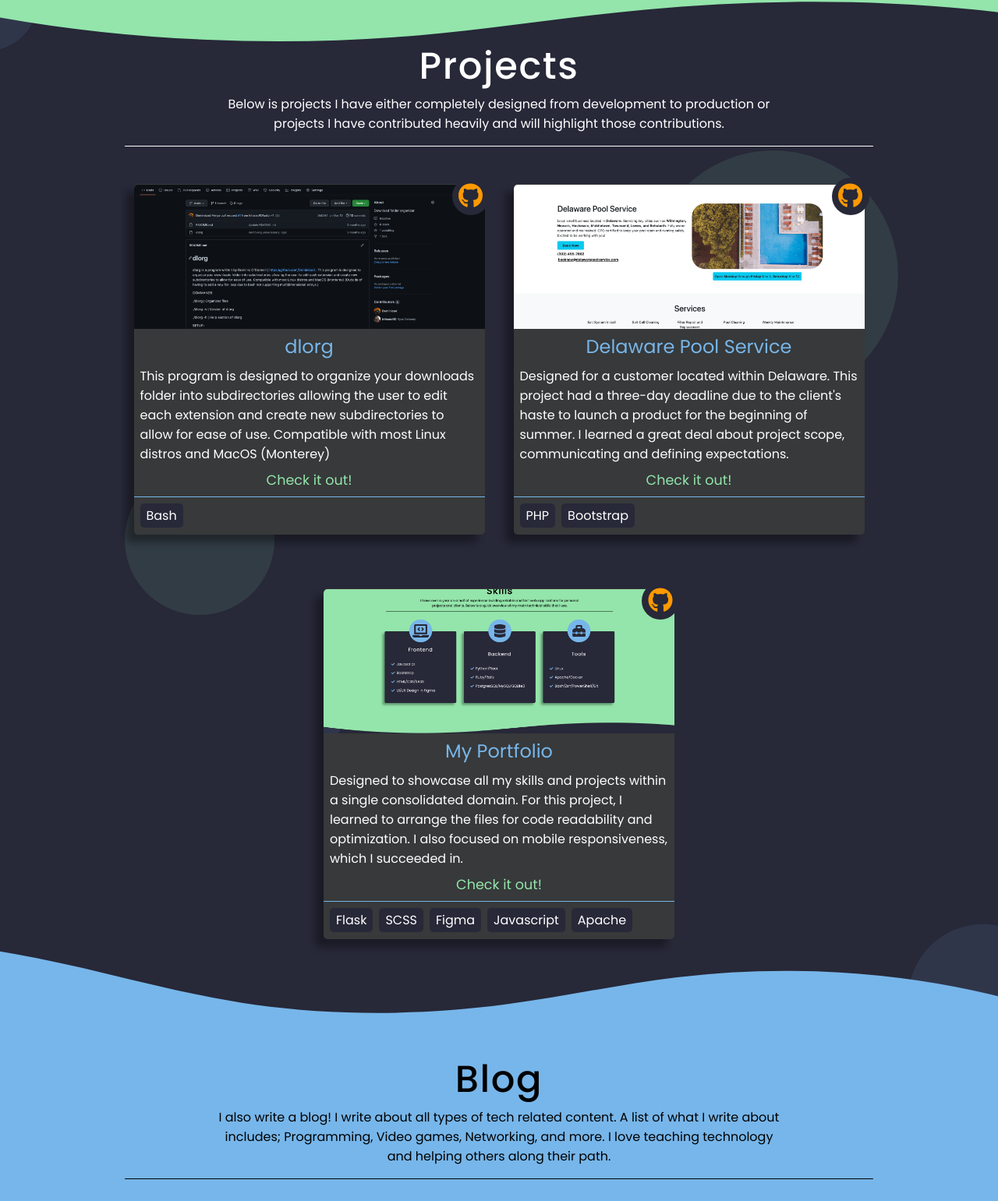
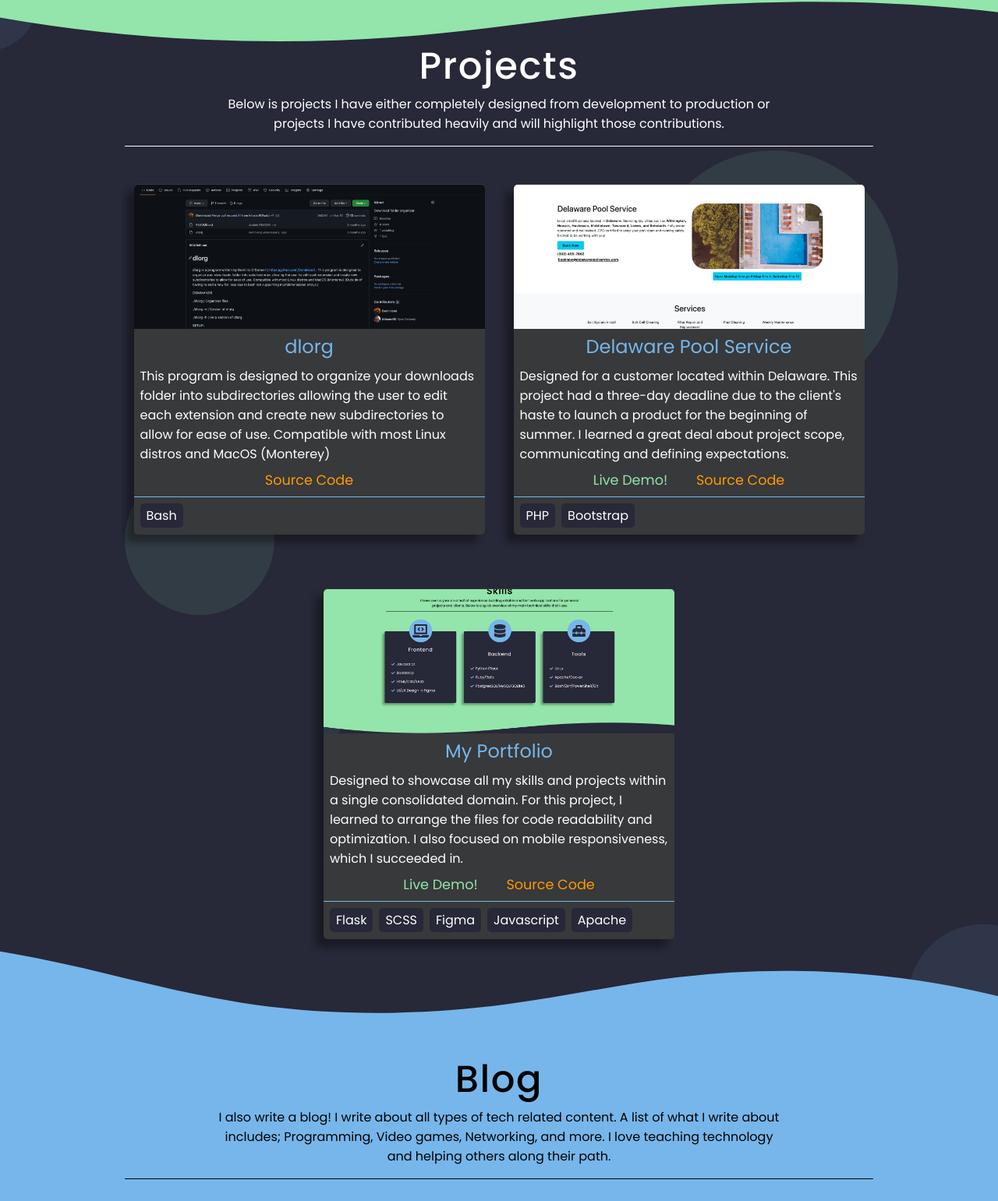
Before and after one commit to Dominicod/Portfolio, a Flask app: page / in a window 1280 px wide. Shown: the part 1625-3166 px from the top of the page at 78% size. Run offline with Flask 2, Linux system fonts and the light colour scheme; some libraries are stand-ins or nearby versions.

Commit message:
update page description. Move source code button in projects for better user acceptance

```diff
--- a/webApp/static/styles/app.css
+++ b/webApp/static/styles/app.css
@@ -45,6 +45,10 @@
   color: var(--color-black);
 }
 
+.text-git {
+  color: #ff9900;
+}
+
 body {
   background-color: var(--color-grey-1);
   font-family: Poppins, sans-serif;
@@ -81,7 +85,7 @@ body {
 /* COMMONLY USED FLEXBOX STYLES
 
 ======================== */
-.thankyou-content, .contacted-container, .cnt-left, .page-container form, .prj-gitlink, .prj-git-img, .skill-img-background, .desc-header, .page-container, .page, .hamburger-links, .nav-navigation, .nav-container {
+.thankyou-content, .contacted-container, .cnt-left, .page-container form, .skill-img-background, .desc-header, .page-container, .page, .hamburger-links, .nav-navigation, .nav-container {
   display: flex;
   justify-content: center;
   align-items: center;
@@ -179,7 +183,7 @@ nav a:hover {
 /* COMMONLY USED FLEXBOX STYLES
 
 ======================== */
-.thankyou-content, .contacted-container, .cnt-left, .page-container form, .prj-gitlink, .prj-git-img, .skill-img-background, .desc-header, .page-container, .page, .nav-container, .nav-navigation, .hamburger-links {
+.thankyou-content, .contacted-container, .cnt-left, .page-container form, .skill-img-background, .desc-header, .page-container, .page, .nav-container, .nav-navigation, .hamburger-links {
   display: flex;
   justify-content: center;
   align-items: center;
@@ -224,7 +228,7 @@ footer div, .nav-links {
 /* COMMONLY USED FLEXBOX STYLES
 
 ======================== */
-.thankyou-content, .contacted-container, .cnt-left, .page-container form, .prj-gitlink, .prj-git-img, .skill-img-background, .desc-header, .nav-container, .nav-navigation, .hamburger-links, .page, .page-container {
+.thankyou-content, .contacted-container, .cnt-left, .page-container form, .skill-img-background, .desc-header, .nav-container, .nav-navigation, .hamburger-links, .page, .page-container {
   display: flex;
   justify-content: center;
   align-items: center;
@@ -265,7 +269,7 @@ footer div, .nav-links {
 /* COMMONLY USED FLEXBOX STYLES
 
 ======================== */
-.thankyou-content, .contacted-container, .cnt-left, .page-container form, .prj-gitlink, .prj-git-img, .skill-img-background, .nav-container, .nav-navigation, .hamburger-links, .page, .page-container, .desc-header {
+.thankyou-content, .contacted-container, .cnt-left, .page-container form, .skill-img-background, .nav-container, .nav-navigation, .hamburger-links, .page, .page-container, .desc-header {
   display: flex;
   justify-content: center;
   align-items: center;
@@ -360,7 +364,7 @@ footer div a {
 /* COMMONLY USED FLEXBOX STYLES
 
 ======================== */
-.thankyou-content, .contacted-container, .cnt-left, .page-container form, .prj-gitlink, .prj-git-img, .skill-img-background, .nav-container, .nav-navigation, .hamburger-links, .page, .page-container, .desc-header {
+.thankyou-content, .contacted-container, .cnt-left, .page-container form, .skill-img-background, .nav-container, .nav-navigation, .hamburger-links, .page, .page-container, .desc-header {
   display: flex;
   justify-content: center;
   align-items: center;
@@ -492,7 +496,7 @@ h1 {
 /* COMMONLY USED FLEXBOX STYLES
 
 ======================== */
-.thankyou-content, .contacted-container, .cnt-left, .page-container form, .prj-gitlink, .prj-git-img, .skill-img-background, .nav-container, .nav-navigation, .hamburger-links, .page, .page-container, .desc-header {
+.thankyou-content, .contacted-container, .cnt-left, .page-container form, .skill-img-background, .nav-container, .nav-navigation, .hamburger-links, .page, .page-container, .desc-header {
   display: flex;
   justify-content: center;
   align-items: center;
@@ -607,7 +611,7 @@ h1 {
 /* COMMONLY USED FLEXBOX STYLES
 
 ======================== */
-.thankyou-content, .contacted-container, .cnt-left, .page-container form, .prj-gitlink, .prj-git-img, .nav-container, .nav-navigation, .hamburger-links, .page, .page-container, .desc-header, .skill-img-background {
+.thankyou-content, .contacted-container, .cnt-left, .page-container form, .nav-container, .nav-navigation, .hamburger-links, .page, .page-container, .desc-header, .skill-img-background {
   display: flex;
   justify-content: center;
   align-items: center;
@@ -719,12 +723,16 @@ h1 {
   font-weight: 400;
 }
 
-.project-card a {
+.prj-buttons {
   text-align: center;
   font-weight: 400;
   font-size: 1.1rem;
   border-bottom: 1px solid var(--color-primary);
   padding-bottom: 0.5rem;
+}
+
+.prj-buttons a {
+  padding: 1rem;
 }
 
 .prj-skill-used {
@@ -741,25 +749,6 @@ h1 {
   border-radius: var(--border-radius-1);
 }
 
-.prj-git-img {
-  position: absolute;
-  font-size: 2rem;
-}
-
-.prj-gitlink {
-  position: absolute;
-  left: 25.5rem;
-  top: 1.5rem;
-  background-color: var(--color-grey-1);
-  width: 3rem;
-  height: 3rem;
-  border-radius: 50%;
-}
-
-.prj-git-img a {
-  color: #ff9900;
-}
-
 /* CARD STYLES
 
 ======================== */
@@ -774,7 +763,7 @@ h1 {
 /* COMMONLY USED FLEXBOX STYLES
 
 ======================== */
-.thankyou-content, .contacted-container, .cnt-left, .page-container form, .nav-container, .nav-navigation, .hamburger-links, .page, .page-container, .desc-header, .skill-img-background, .prj-git-img, .prj-gitlink {
+.thankyou-content, .contacted-container, .cnt-left, .page-container form, .nav-container, .nav-navigation, .hamburger-links, .page, .page-container, .desc-header, .skill-img-background {
   display: flex;
   justify-content: center;
   align-items: center;
@@ -843,7 +832,7 @@ h1 {
 /* COMMONLY USED FLEXBOX STYLES
 
 ======================== */
-.thankyou-content, .contacted-container, .cnt-left, .page-container form, .nav-container, .nav-navigation, .hamburger-links, .page, .page-container, .desc-header, .skill-img-background, .prj-git-img, .prj-gitlink {
+.thankyou-content, .contacted-container, .cnt-left, .page-container form, .nav-container, .nav-navigation, .hamburger-links, .page, .page-container, .desc-header, .skill-img-background {
   display: flex;
   justify-content: center;
   align-items: center;
@@ -963,7 +952,7 @@ h1 {
 /* COMMONLY USED FLEXBOX STYLES
 
 ======================== */
-.thankyou-content, .contacted-container, .nav-container, .nav-navigation, .hamburger-links, .page, .page-container, .desc-header, .skill-img-background, .prj-git-img, .prj-gitlink, .page-container form, .cnt-left {
+.thankyou-content, .contacted-container, .nav-container, .nav-navigation, .hamburger-links, .page, .page-container, .desc-header, .skill-img-background, .page-container form, .cnt-left {
   display: flex;
   justify-content: center;
   align-items: center;
--- a/webApp/static/styles/sass/core/_boilerplate.scss
+++ b/webApp/static/styles/sass/core/_boilerplate.scss
@@ -27,6 +27,9 @@
 .text-black {
     color: var(--color-black);
 }
+.text-git {
+    color: #ff9900;
+}
 body {
     background-color: var(--color-grey-1);
     font-family: Poppins, sans-serif;
--- a/webApp/static/styles/sass/pages/_projects.scss
+++ b/webApp/static/styles/sass/pages/_projects.scss
@@ -86,12 +86,15 @@
     padding: 0.5rem;
     font-weight: 400;
 }
-.project-card a {
+.prj-buttons {
     text-align: center;
     font-weight: 400;
     font-size: 1.1rem;
     border-bottom: 1px solid var(--color-primary);
     padding-bottom: 0.5rem;
+}
+.prj-buttons a {
+    padding: 1rem;
 }
 .prj-skill-used {
     @extend %justify-start-align-center;
@@ -106,21 +109,3 @@
     padding: 0.2rem 0.5rem;
     border-radius: var(--border-radius-1);
 }
-.prj-git-img {
-    @extend %justify-center-align-center;
-    position: absolute;
-    font-size: 2rem;
-}
-.prj-gitlink {
-    @extend %justify-center-align-center;
-    position: absolute;
-    left: 25.5rem;
-    top: 1.5rem;
-    background-color: var(--color-grey-1);
-    width: 3rem;
-    height: 3rem;
-    border-radius: 50%;
-}
-.prj-git-img a {
-    color: #ff9900;
-}
--- a/webApp/templates/index.html
+++ b/webApp/templates/index.html
@@ -245,13 +245,6 @@
         </header>
         <div class="page-container">
             <div class="project-card-container appear">
-                <div class="prj-gitlink">
-                    <div class="prj-git-img">
-                        <a href="https://github.com/Dominicod/dlorg" target="_blank"
-                            ><i class="fa fa-brands fa-github"></i
-                        ></a>
-                    </div>
-                </div>
                 <div class="project-card">
                     <div class="prj-img dlorg-img"></div>
                     <h3 class="text-primary">dlorg</h3>
@@ -261,25 +254,15 @@
                         subdirectories to allow for ease of use. Compatible with most Linux distros
                         and MacOS (Monterey)
                     </p>
-                    <a
-                        class="text-secondary"
-                        href="https://github.com/Dominicod/dlorg"
-                        target="_blank"
-                        >Check it out!</a
-                    >
+                    <div class="prj-buttons">
+                        <a class="text-git" href="https://github.com/Dominicod/dlorg" target="_blank">Source Code</a>
+                    </div>
                     <div class="prj-skill-used text-white">
                         <span>Bash</span>
                     </div>
                 </div>
             </div>
             <div class="project-card-container appear">
-                <div class="prj-gitlink">
-                    <div class="prj-git-img">
-                        <a href="https://github.com/Dominicod/delawarepoolservices" target="_blank"
-                            ><i class="fa fa-brands fa-github"></i
-                        ></a>
-                    </div>
-                </div>
                 <div class="project-card">
                     <div class="prj-img pool-img"></div>
                     <h3 class="text-primary">Delaware Pool Service</h3>
@@ -289,9 +272,10 @@
                         beginning of summer. I learned a great deal about project scope,
                         communicating and defining expectations.
                     </p>
-                    <a class="text-secondary" href="https://delawarepoolservice.com" target="_blank"
-                        >Check it out!</a
-                    >
+                    <div class="prj-buttons">
+                        <a class="text-secondary" href="https://delawarepoolservice.com" target="_blank">Live Demo!</a>
+                        <a class="text-git" href="https://github.com/Dominicod/delawarepoolservices" target="_blank">Source Code</a>
+                    </div>
                     <div class="prj-skill-used text-white">
                         <span>PHP</span>
                         <span>Bootstrap</span>
@@ -299,13 +283,6 @@
                 </div>
             </div>
             <div class="project-card-container appear">
-                <div class="prj-gitlink">
-                    <div class="prj-git-img">
-                        <a href="https://github.com/Dominicod/Portfolio" target="_blank"
-                            ><i class="fa fa-brands fa-github"></i
-                        ></a>
-                    </div>
-                </div>
                 <div class="project-card">
                     <div class="prj-img portfolio-img"></div>
                     <h3 class="text-primary">My Portfolio</h3>
@@ -315,7 +292,10 @@
                         readability and optimization. I also focused on mobile responsiveness, which
                         I succeeded in.
                     </p>
-                    <a class="text-secondary" href="/" target="_blank">Check it out!</a>
+                    <div class="prj-buttons">
+                        <a class="text-secondary" href="/" target="_blank">Live Demo!</a>
+                        <a class="text-git" href="https://github.com/Dominicod/Portfolio" target="_blank">Source Code</a>
+                    </div>
                     <div class="prj-skill-used text-white">
                         <span>Flask</span>
                         <span>SCSS</span>
--- a/webApp/templates/layout.html
+++ b/webApp/templates/layout.html
@@ -4,6 +4,7 @@
         <meta charset="UTF-8" />
         <meta http-equiv="X-UA-Compatible" content="IE=edge" />
         <meta name="viewport" content="width=device-width, initial-scale=1.0" />
+        <meta name="description" content="Host blog for Dominic ODonnell, as well as a portfolio designed to showcase all my skills and projects within a single consolidated domain." />
         <!-- Styles + Font-awesome -->
         <link rel="stylesheet" href="../static/styles/app.css" />
         <script src="https://kit.fontawesome.com/39359afa97.js" crossorigin="anonymous"></script>
```
Also changed, not shown: 1 other file.
